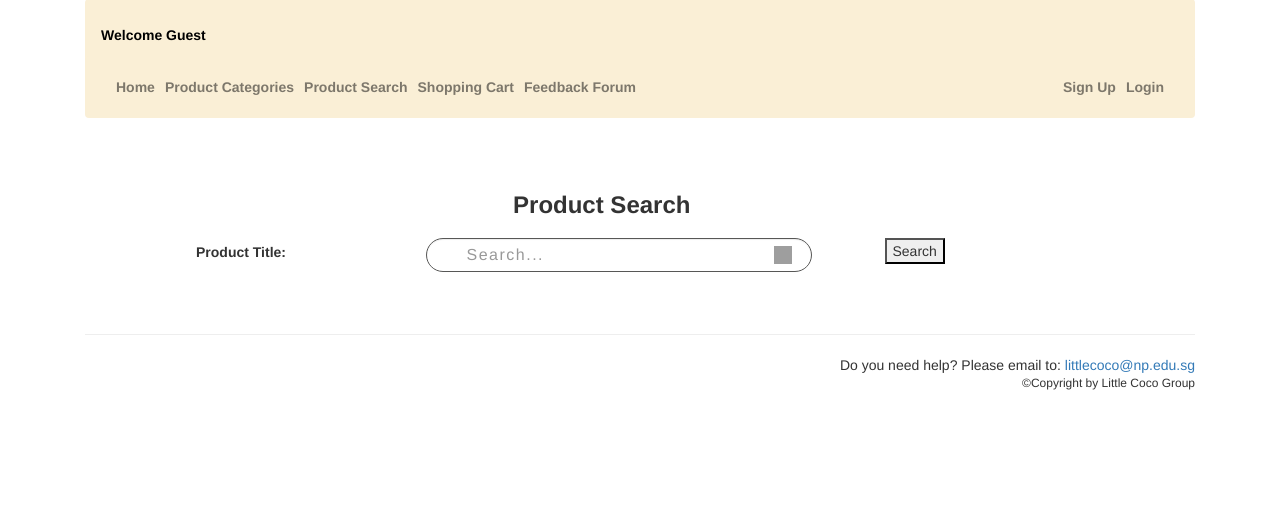
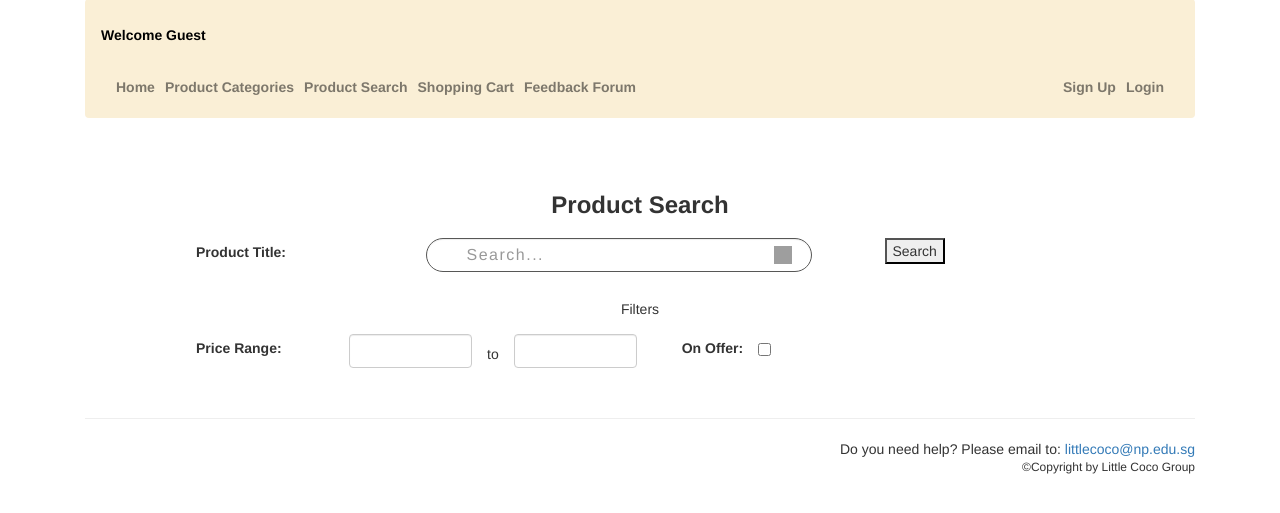
Before and after one commit to DandaIT04/App-of-ECAD-Assignment-1---5, a PHP site: page /App-of-ECAD-Assignment-1---5/search.php in a window 1280 px wide. Shown: the part 164-677 px from the top of the page. Run offline with PHP 8.4, Linux system fonts and the light colour scheme; some libraries are stand-ins or nearby versions; grey boxes are pictures that could not be loaded.

Commit message:
Search filters + edited offered items to include start/end date

```diff
--- a/search.php
+++ b/search.php
@@ -7,7 +7,7 @@ include("header.php"); // Include the Page Layout header
 <div style="width:80%; margin:auto;"> <!-- Container -->
 <form name="frmSearch" method="get" action="">
     <div class="form-group row"> <!-- 1st row -->
-        <div class="col-sm-9 offset-sm-1 text-center">
+        <div class="col-sm text-center">
             <span class="page-title">Product Search</span>
         </div>
     </div> <!-- End of 1st row -->
@@ -23,6 +23,32 @@ include("header.php"); // Include the Page Layout header
             <button type="submit">Search</button>
         </div>
     </div>  <!-- End of 2nd row -->
+    <div class="form-group row">
+        <div class="col-sm text-center">
+            Filters
+        </div>
+    </div>
+
+    <div class="form-group row">
+        <label for="conditions"
+               class="col-sm-2 col-form-label">Price Range:</label>
+        <div class="col-sm-2">
+            <input class="form-control" name="pricestart" id="pricestart"
+                   type="search" />
+        </div>
+        <div style="margin-top: 10px"> to </div>
+        <div class="col-sm-2">
+            <input class="form-control" name="priceend" id="priceend"
+                   type="search" />
+        </div>
+        <label for="promotions"
+               class="col-form-label pl-5">On Offer: </label>
+        <div class="col-sm-1 mt-2">
+            <input type="checkbox" name="promotions" value="promotions">
+        </div>
+
+    </div>
+
 </form>
 
 <?php
@@ -31,15 +57,44 @@ if (isset($_GET["keywords"]) && trim($_GET['keywords']) != "") {
     // To Do (DIY): Retrieve list of product records with "ProductTitle"
 	// contains the keyword entered by shopper, and display them in a table.
 	echo "<p /><table>";
-    echo "<tr><th> Search results for $_GET[keywords]:</th></tr>";
+    echo "<tr><th class='pt-4'> Search results for $_GET[keywords]:</th></tr>";
     $SearchText ="%".$_GET["keywords"]."%"; // % - wildcard in search string
     // Include the PHP file that establishes database connection handle: $conn
     include_once("mysql_conn.php");
     // Form SQL to select the product record with "Product Title" or
     //- "Product Description" contains the search keyword
+    $conditions = array();
+    if (isset($_GET["pricestart"]) && trim($_GET['pricestart']) != ""){
+        if (is_numeric($_GET["pricestart"])){
+            $startprice = $_GET['pricestart'];
+            $conditions[] = "Price > $startprice";
+        }
+        else{
+            echo "Price range is not numeric.";
+        }
+    }
+    if (isset($_GET["priceend"]) && trim($_GET['priceend']) != ""){
+        if (is_numeric($_GET["priceend"])){
+            $endprice = $_GET['priceend'];
+            $conditions[] = "Price < $endprice";
+        }
+        else{
+            echo "Price range is not numeric.";
+        }
+    }
+    if (isset($_GET["promotions"])){
+        $conditions[] = "OfferedPrice IS NOT NULL";
+        $datestring = date("Y-m-d", time());
+        $conditions[] = "OfferEndDate >= '$datestring'";
+        $conditions[] = "OfferStartDate <= '$datestring'";
+    }
     $qry = "SELECT ProductID, ProductTitle, ProductImage, Price, Quantity
-            FROM product WHERE ProductTitle LIKE ? OR ProductDesc LIKE ?
-            ORDER BY ProductTitle ASC";
+            FROM product WHERE ";
+    if (count($conditions) > 0) {
+        $qry .= implode(' AND ', $conditions);
+        $qry .= " AND ";
+    }
+    $qry .= " (ProductTitle LIKE ? OR ProductDesc LIKE ?) ORDER BY ProductTitle ASC";
     $stmt = $conn->prepare($qry);
     $stmt->bind_param("ss", $SearchText, $SearchText);
     $stmt->execute(); //Execute prepared SQL statement
@@ -121,22 +176,3 @@ include("footer.php"); // Include the Page Layout footer
 }
 
 </style>
-
-<script>
-function myFunction() {
-    var input, filter, ul, li, a, i, txtValue;
-    input = document.getElementById("keywords");
-    filter = input.value.toUpperCase();
-    ul = document.getElementById("myUL");
-    li = ul.getElementsByTagName("li");
-    for (i = 0; i < li.length; i++) {
-        a = li[i].getElementsByClassName("title")[0];
-        txtValue = a.textContent || a.innerText;
-        if (txtValue.toUpperCase().indexOf(filter) > -1) {
-            li[i].style.display = "";
-        } else {
-            li[i].style.display = "none";
-        }
-    }
-}
-</script>
```
Also changed, not shown: cartFunction.php (+12 -0 lines), catProduct.php (+15 -7 lines), productDetails.php (+8 -0 lines).
